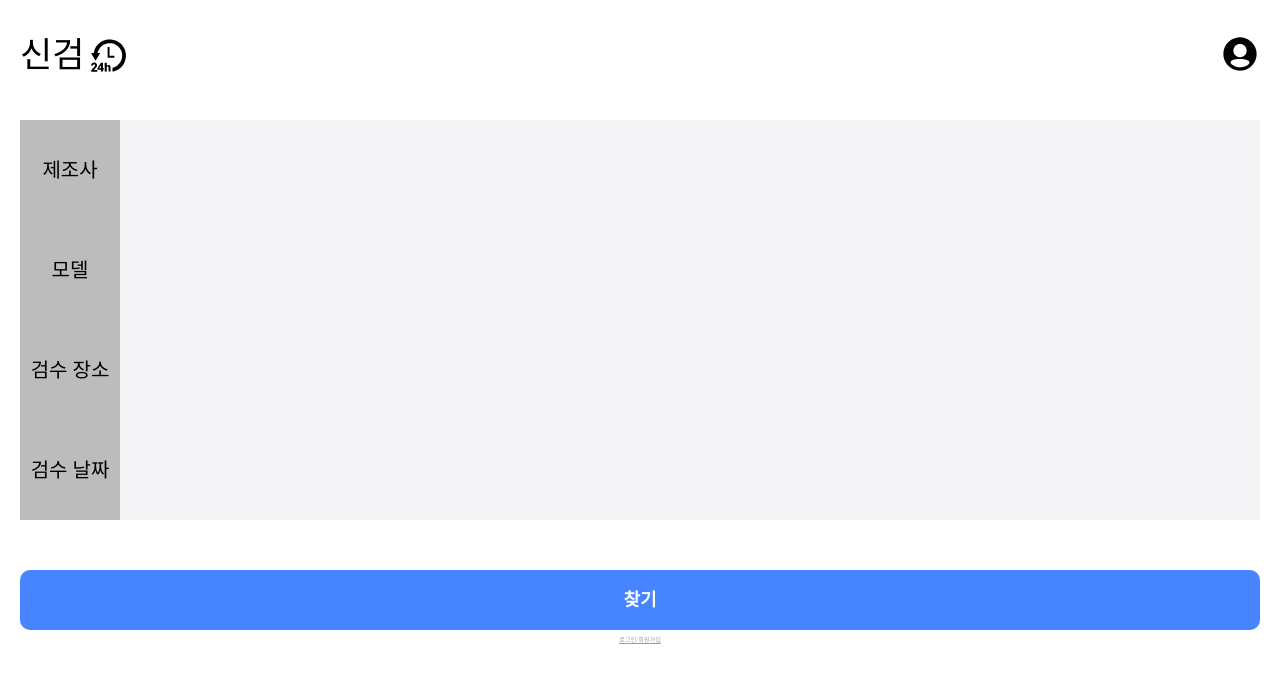
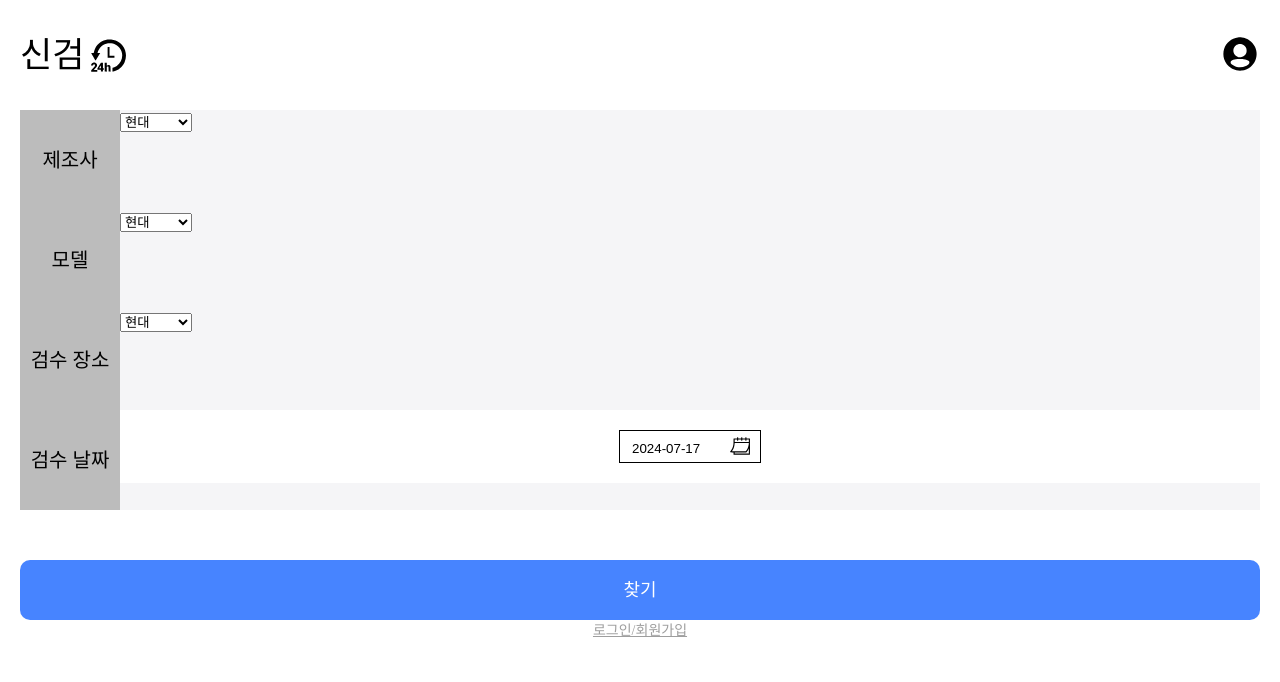
Before and after one commit to KEBBootCamp/Frontend, a React (Vite) app: page / in a window 1280 px wide. Shown: the top 682 px of the page. Built offline with nearby package versions, Linux system fonts and the light colour scheme; a web font is replaced by a local one.

Commit message:
fix: 홈페이지 코드 수정

```diff
--- a/src/pages/Home.jsx
+++ b/src/pages/Home.jsx
@@ -1,7 +1,9 @@
 import React from "react";
 import styled from "styled-components";
 import { useNavigate } from "react-router-dom";
-import Header from "../components/Common/Header";
+import Header from "../components/common/Header";
+import Dropdown from "../components/common/Dropdown";
+import Calendar from "../components/common/Calendar";
 
 function Home() {
     const navigate = useNavigate();
@@ -16,20 +18,32 @@ function Home() {
     return (
         <HomePageWrapper>
             <Header />
-            <BoxWrapper>
-                <DropDownWrapper>
-                    <LeftDropDown>제조사</LeftDropDown>
-                </DropDownWrapper>
-                <DropDownWrapper>
-                    <LeftDropDown>모델</LeftDropDown>
-                </DropDownWrapper>
-                <DropDownWrapper>
-                    <LeftDropDown>검수 장소</LeftDropDown>
-                </DropDownWrapper>
-                <DropDownWrapper>
-                    <LeftDropDown>검수 날짜</LeftDropDown>
-                </DropDownWrapper>
-            </BoxWrapper>
+            <SelectBodyWrapper>
+                <SelectBoxWrapper>
+                    <LeftBox>제조사</LeftBox>
+                    <RightBox>
+                        <Dropdown />
+                    </RightBox>
+                </SelectBoxWrapper>
+                <SelectBoxWrapper>
+                    <LeftBox>모델</LeftBox>
+                    <RightBox>
+                        <Dropdown />
+                    </RightBox>
+                </SelectBoxWrapper>
+                <SelectBoxWrapper>
+                    <LeftBox>검수 장소</LeftBox>
+                    <RightBox>
+                        <Dropdown />
+                    </RightBox>
+                </SelectBoxWrapper>
+                <SelectBoxWrapper>
+                    <LeftBox>검수 날짜</LeftBox>
+                    <RightBox>
+                        <Calendar />
+                    </RightBox>
+                </SelectBoxWrapper>
+            </SelectBodyWrapper>
             <ButtonWrapper>
                 <FindButton onClick={handleClickFindButton}>찾기</FindButton>
                 <LoginBox onClick={handleClickLoginButton}>로그인/회원가입</LoginBox>
@@ -46,22 +60,23 @@ const HomePageWrapper = styled.div`
     padding: 2rem;
 `;
 
-const BoxWrapper = styled.div`
+const SelectBodyWrapper = styled.div`
     border-radius: 5px;
-    margin-top: 3rem;
+    margin-top: 2rem;
 `;
 
-const DropDownWrapper = styled.div`
+const SelectBoxWrapper = styled.div`
     width: 100%;
     height: 10rem;
+
+    display: flex;
 
     font-size: 2rem;
     background-color: rgb(245, 245, 247);
 `;
 
-const LeftDropDown = styled.div`
+const LeftBox = styled.div`
     width: 10rem;
-    height: 10rem;
 
     display: flex;
     flex-direction: column;
@@ -69,6 +84,10 @@ const LeftDropDown = styled.div`
     justify-content: center;
 
     background-color: #bcbcbc;
+`;
+
+const RightBox = styled.div`
+    width: calc(100% - 10rem);
 `;
 
 const ButtonWrapper = styled.div`
@@ -83,7 +102,6 @@ const FindButton = styled.button`
     width: 100%;
     height: 6rem;
 
-    font-weight: 600;
     font-size: 1.8rem;
 
     border-radius: 1rem;
@@ -96,6 +114,7 @@ const FindButton = styled.button`
 const LoginBox = styled.button`
     height: 2rem;
 
+    font-size: 1.4rem;
     color: rgb(158, 158, 158);
     text-decoration: underline;
     line-height: 150%;
```
